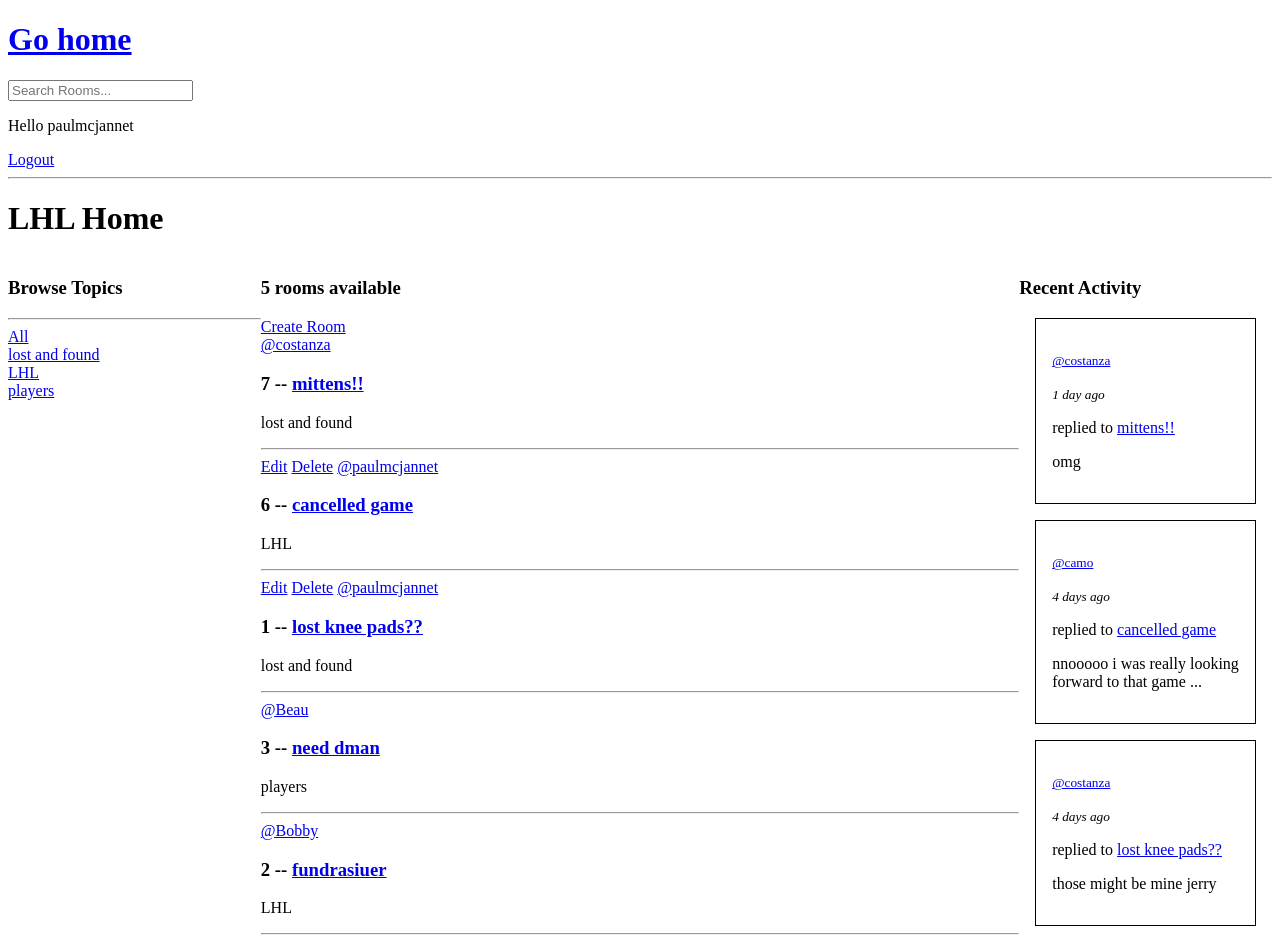
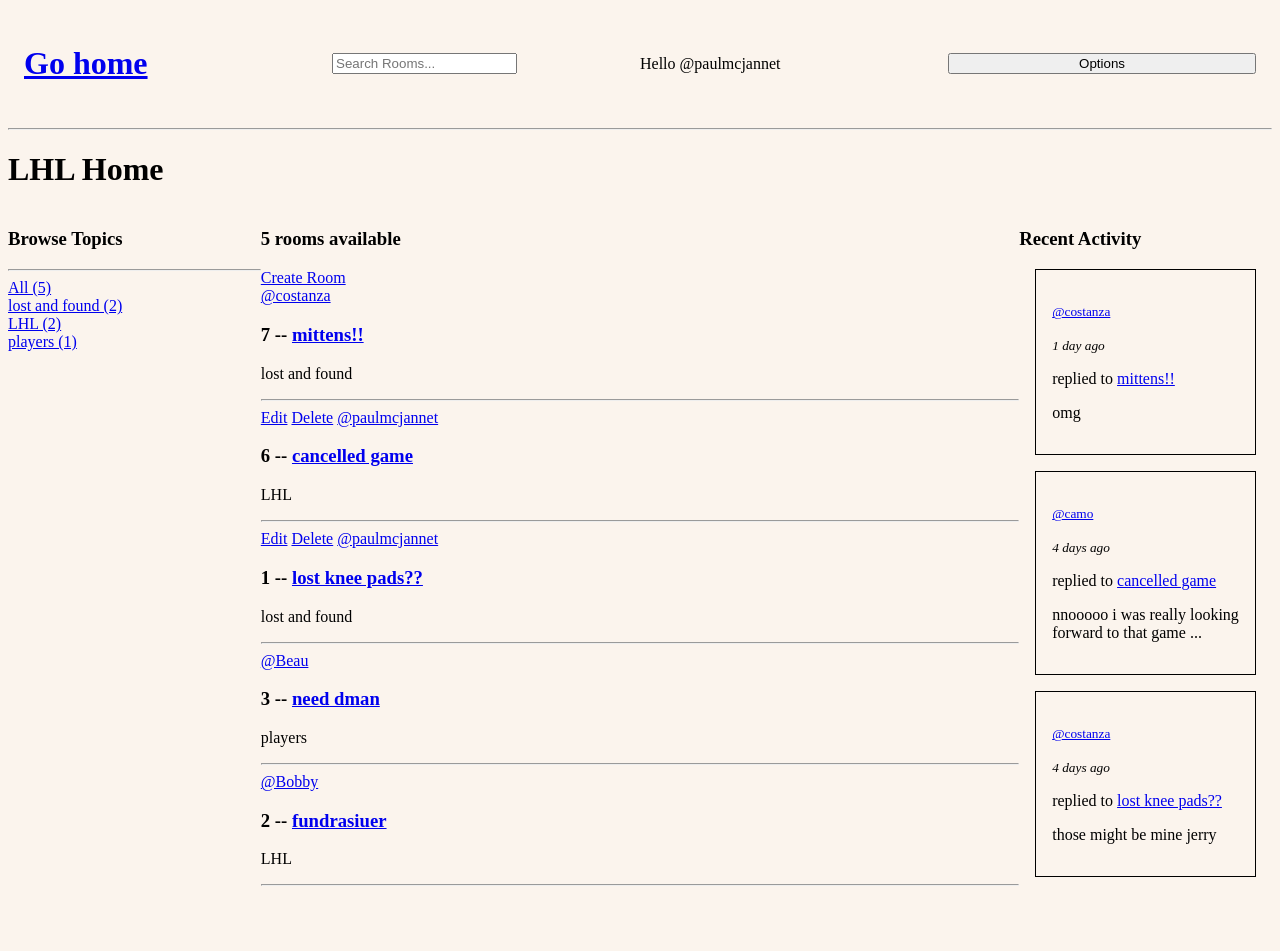
Before and after one commit to paul-mcj/django, a Django app: page / in a window 1280 px wide. After the commit the page ends 886 px from the top, so only its background shows below. Run offline with Django 5.2, Linux system fonts and the light colour scheme; a user stored in the database is signed in; data comes from the database, SQL or seed files in the repository; both versions use the stored data as it was after the commit.

Commit message:
UI changes, added some colours, settings button to start to allow users to update profile

```diff
--- a/studybud/base/forms.py
+++ b/studybud/base/forms.py
@@ -5,3 +5,4 @@ class RoomForm(ModelForm):
     class Meta:
         model = Room
         fields = "__all__"
+        exclude = ["host", "participants"]
--- a/studybud/base/templates/base/topics-component.html
+++ b/studybud/base/templates/base/topics-component.html
@@ -2,11 +2,13 @@
 <hr />
 
 <div>
-	<a href="{% url 'home' %}">All</a>
+	<a href="{% url 'home' %}">All ({{room_count}})</a>
 </div>
 
 {% for topic in topics %}
 <div>
-	<a href="{% url 'home' %}?q={{topic.name}}">{{topic.name}}</a>
+	<a href="{% url 'home' %}?q={{topic.name}}"
+		>{{topic.name}} ({{topic.room_set.all.count}})</a
+	>
 </div>
 {% endfor %}
--- a/studybud/base/urls.py
+++ b/studybud/base/urls.py
@@ -13,6 +13,7 @@ urlpatterns = [
     path("create-room/", views.createRoom, name="create-room"),
     path("update-room/<str:pk>", views.updateRoom, name="update-room"),
     path("delete-room/<str:pk>", views.deleteRoom, name="delete-room"),
+    path("delete-message/<str:pk>", views.deleteMessage, name="delete-message"),
 
-    path("delete-message/<str:pk>", views.deleteMessage, name="delete-message"),
+    path("update-user/", views.updateUser, name="update-user"),
 ]
--- a/studybud/base/views.py
+++ b/studybud/base/views.py
@@ -112,7 +112,9 @@ def createRoom(req):
     if(req.method == "POST"):
         form = RoomForm(req.POST)
         if form.is_valid():
-            form.save()
+            room = form.save(commit=False)
+            room.host = req.user # logged in user is the automatic host of the new room
+            room.save()
             # FIXME: add new room/desc as a recent activity post??
             return redirect("home")
 
@@ -159,3 +161,8 @@ def deleteMessage(req, pk):
         message.delete()
         return redirect("home")
     return render(req, "base/delete.html", {"obj": message})
+
+@login_required(login_url="login")
+def updateUser(req):
+    context = {}
+    return render(req, 'base/update-user.html', context)
--- /dev/null
+++ b/studybud/static/js/script.js
@@ -0,0 +1,8 @@
+const dropdown = document.getElementById("dropdown");
+const showSettings = document.getElementById("show-settings");
+
+if (dropdown) {
+	dropdown.addEventListener("click", () => {
+		showSettings.classList.add("show");
+	});
+}
--- /dev/null
+++ b/studybud/static/styles/main.css
@@ -0,0 +1,22 @@
+body {
+	/* background-color: #fce3e3; */
+	/* background-color: #f0bcbe; */
+	/* background-color: #fcede8; */
+	background-color: #fbf4ed;
+}
+
+.grid-nav {
+	display: grid;
+	justify-self: space-around;
+	align-items: center;
+	grid-template-columns: repeat(4, 1fr); /* corrected syntax */
+	padding: 1rem;
+}
+
+.hidden {
+	display: none;
+}
+
+.show {
+	display: block;
+}
--- a/studybud/studybud/settings.py
+++ b/studybud/studybud/settings.py
@@ -107,7 +107,11 @@ USE_TZ = True
 # Static files (CSS, JavaScript, Images)
 # https://docs.djangoproject.com/en/5.1/howto/static-files/
 
-STATIC_URL = 'static/'
+STATIC_URL = "static/"
+
+STATICFILES_DIRS = [ BASE_DIR / "static", ]
+
+# STATIC_ROOT =
 
 # Default primary key field type
 # https://docs.djangoproject.com/en/5.1/ref/settings/#default-auto-field
--- a/studybud/templates/main.html
+++ b/studybud/templates/main.html
@@ -1,3 +1,4 @@
+{% load static %}
 <!DOCTYPE html>
 <html lang="en">
 	<head>
@@ -6,6 +7,11 @@
 			name="viewport"
 			content="width=device-width, initial-scale=1.0" />
 		<title>Studybud</title>
+		<link
+			rel="stylesheet"
+			type="text/css"
+			media="screen"
+			href="{% static 'styles/main.css' %}" />
 	</head>
 	<body>
 		{% include "navbar.html" %} {% if messages %}
@@ -15,5 +21,6 @@
 			{% endfor %}
 		</ul>
 		{% endif %} {% block content %} {% endblock %}
+		<script src="{% static 'js/script.js' %}"></script>
 	</body>
 </html>
--- a/studybud/templates/navbar.html
+++ b/studybud/templates/navbar.html
@@ -1,3 +1,4 @@
+<div class="grid-nav">
 	<a href="/">
 		<h1>Go home</h1>
 	</a>
@@ -12,10 +13,21 @@
 	</form>
 
 	{% if request.user.is_authenticated %}
-<p>Hello {{request.user}}</p>
+	<p>Hello @{{request.user}}</p>
+	<button
+		type="button"
+		id="dropdown">
+		Options
+	</button>
+
+	<div
+		class="hidden"
+		id="show-settings">
 		<a href="{% url 'logout' %}">Logout</a>
+		<a href="{% url 'update-user' %}">User Settings</a>
 		{% else %}
 		<a href="{% url 'login' %}">Login</a>
 		{% endif %}
-
+	</div>
+</div>
 <hr />
```
Also changed, not shown: studybud/base/templates/base/update-user.html (added, +23 -0 lines), studybud/db.sqlite3. Lines whose indentation alone changed are shown as unchanged.
